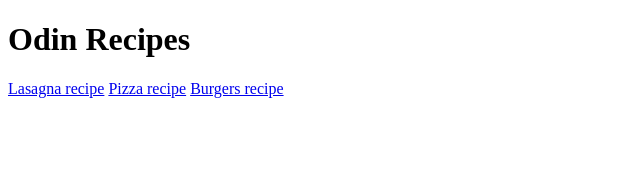
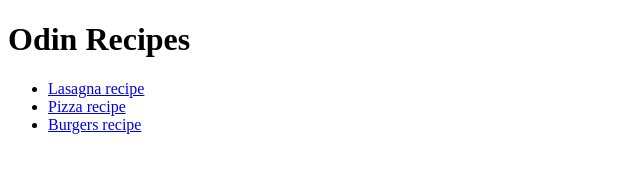
Before and after one commit to Baish-0/odin-recipes, a plain HTML site: page index.html in a window 1280 px wide. Shown: the whole page, without its empty margins (0-640 px from the left). Drawn offline with Linux system fonts and the light colour scheme.

Commit message:
Edit index.html

```diff
--- a/index.html
+++ b/index.html
@@ -7,8 +7,10 @@
     </head>
     <body>
         <h1>Odin Recipes</h1>
-        <a href="./recipes/lasagna.html">Lasagna recipe</a>
-        <a href="./recipes/pizza.html">Pizza recipe</a>
-        <a href="./recipes/burgers.html">Burgers recipe</a>
+        <ul>
+            <li><a href="./recipes/lasagna.html">Lasagna recipe</a></li>
+            <li><a href="./recipes/pizza.html">Pizza recipe</a></li>
+            <li><a href="./recipes/burgers.html">Burgers recipe</a></li>
+        </ul>
     </body>
 </html>
```
